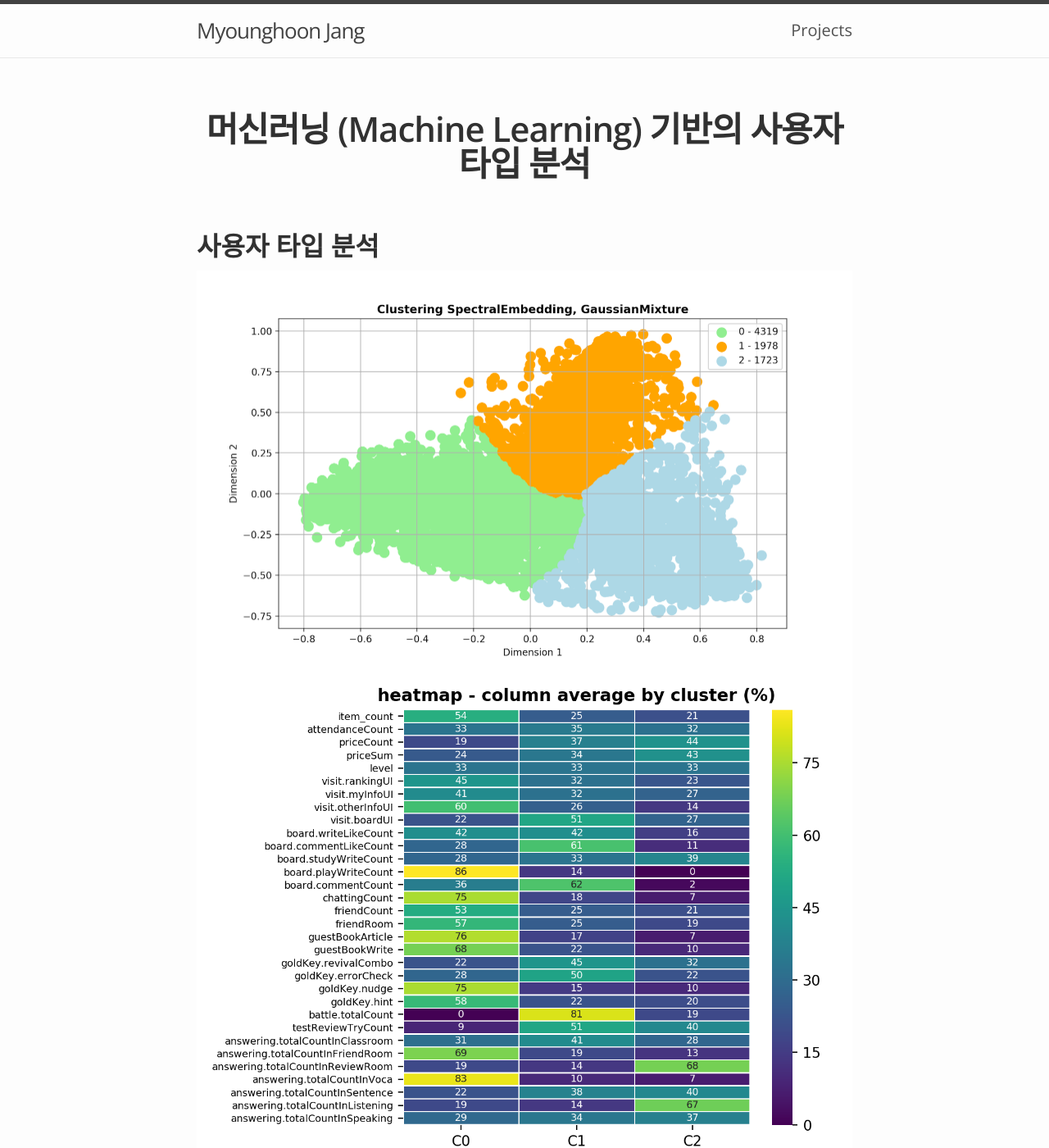
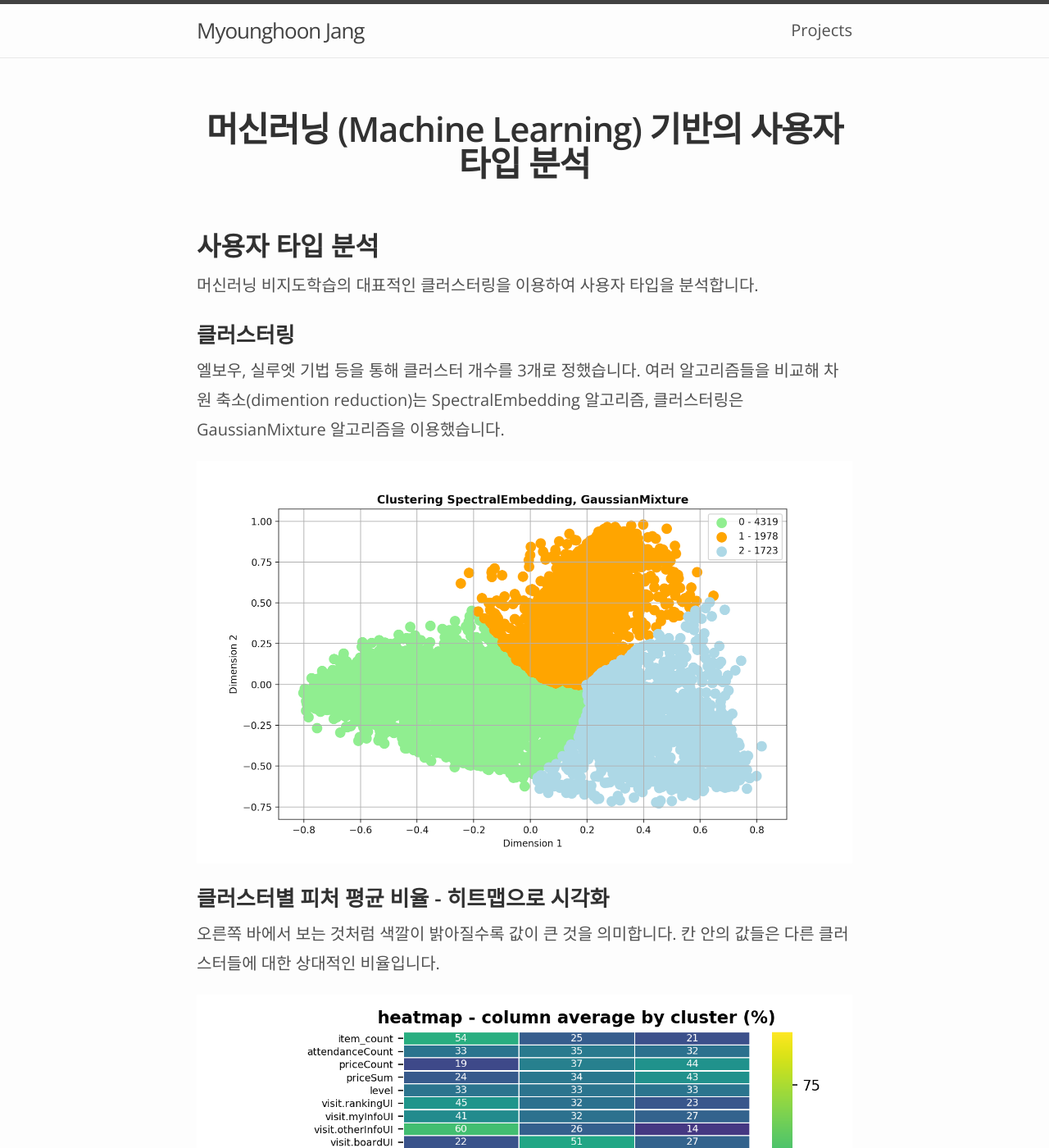
Before and after one commit to jangjang4080/jangjang4080.github.io, a Jekyll site: the page built from projects/ml/cie-user-type.md, in a window 1280 px wide and 1400 px high. Shown: the whole window at 82% size. Built offline with Jekyll 4.4.1, drawn with Linux system fonts in a browser that asks for light colours; some of the changed text lies outside the part shown.

```diff
--- a/projects/ml/cie-user-type.md
+++ b/projects/ml/cie-user-type.md
@@ -4,6 +4,27 @@ title: 머신러닝 (Machine Learning) 기반의 사용자 타입 분석
 ---
 
 ## 사용자 타입 분석
+머신러닝 비지도학습의 대표적인 클러스터링을 이용하여 사용자 타입을 분석합니다.
+
+### 클러스터링
+엘보우, 실루엣 기법 등을 통해 클러스터 개수를 3개로 정했습니다. 여러 알고리즘들을 비교해 차원 축소(dimention reduction)는 SpectralEmbedding 알고리즘, 클러스터링은 GaussianMixture 알고리즘을 이용했습니다.
+
 ![image](/assets/images/games/ml/1.png)
+
+### 클러스터별 피처 평균 비율 - 히트맵으로 시각화
+오른쪽 바에서 보는 것처럼 색깔이 밝아질수록 값이 큰 것을 의미합니다. 칸 안의 값들은 다른 클러스터들에 대한 상대적인 비율입니다.
+
 ![image](/assets/images/games/ml/2.png)
+
+### 원형 차트로 시각화 - 클러스터별 피처 평균의 비율
 ![image](/assets/images/games/ml/3.png)
+
+---
+
+## 결과
+
+### 레벨 4 사용자 그룹의 ROC
+![image](/assets/images/games/ml/4.png)
+
+### 레벨 7 사용자 그룹의 ROC
+![image](/assets/images/games/ml/5.png)
```
Also changed, not shown: _includes/projects.md (+1 -1 lines), projects/ml/cie-recommender.md (added, +12 -0 lines), assets/images/games/ml/4.png (added), assets/images/games/ml/5.png (added), assets/images/games/ml/6.png (added).
